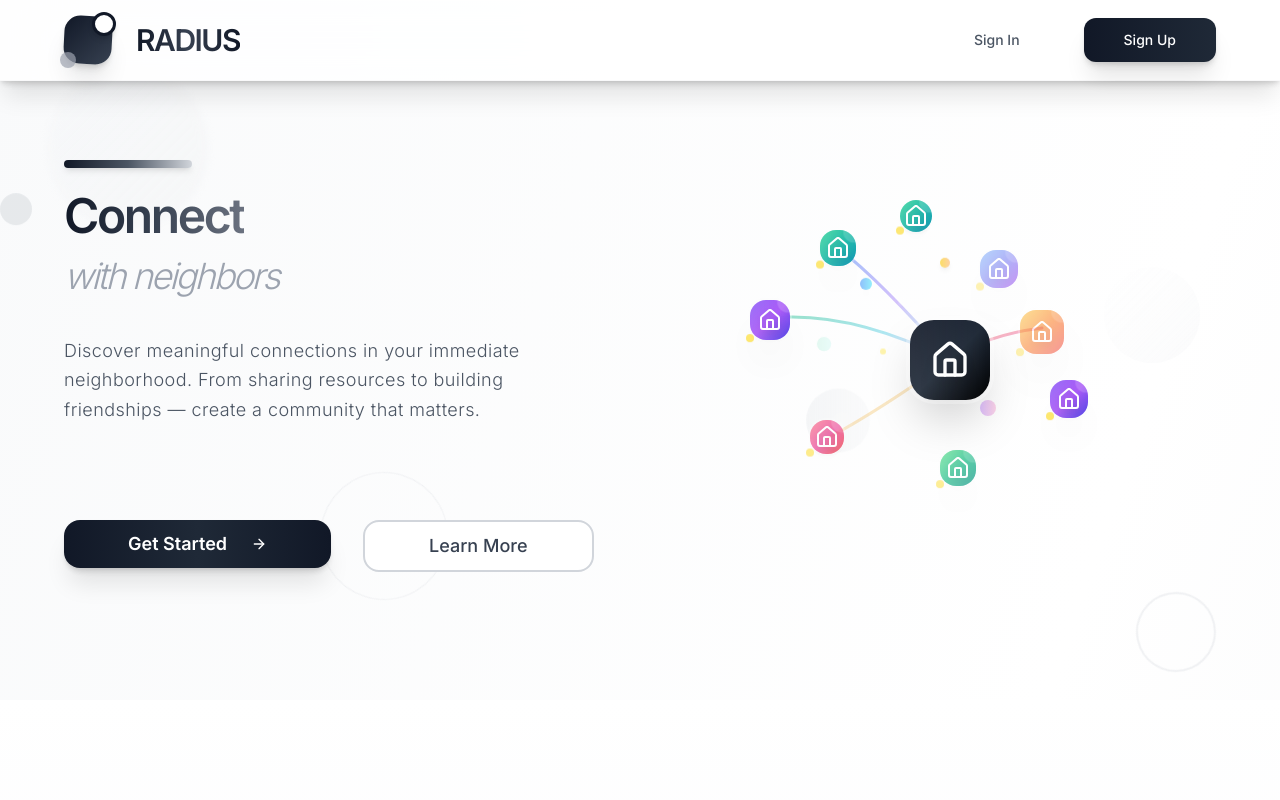
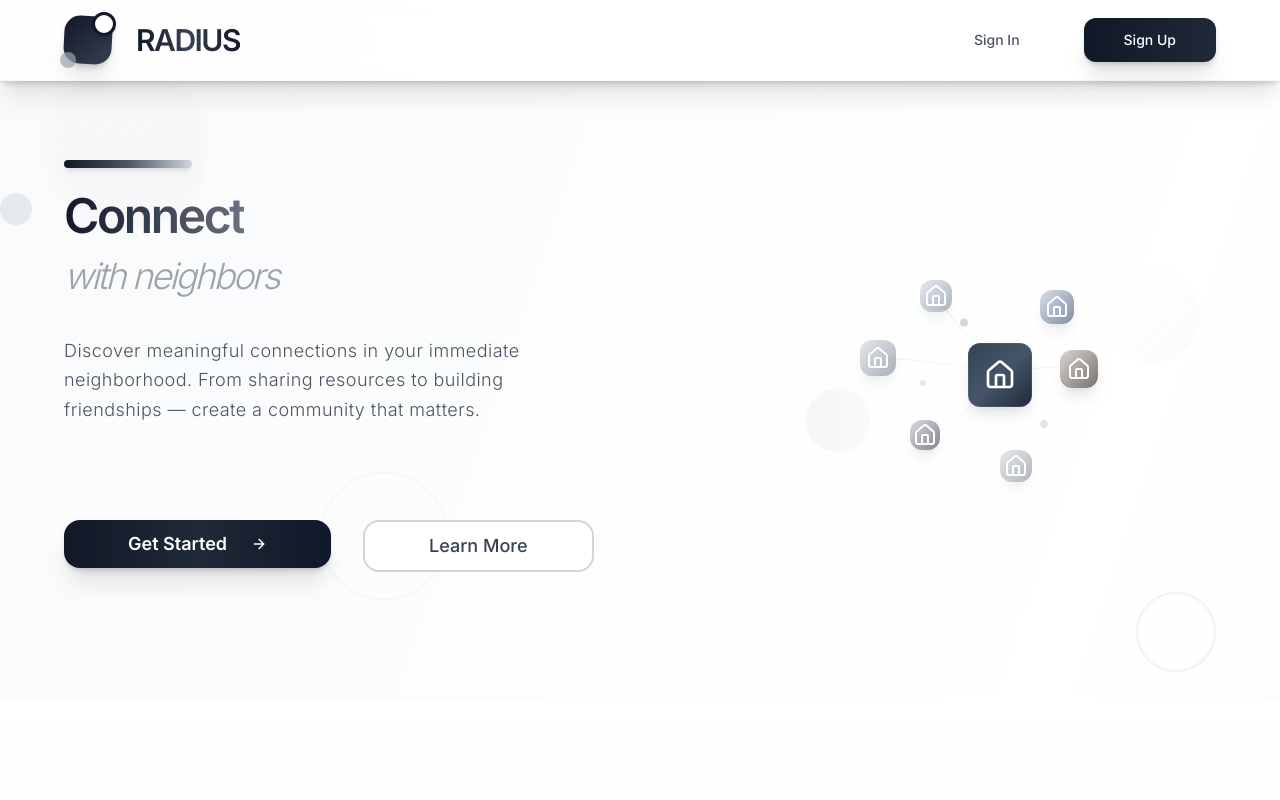
Before and after one commit to MohitPatni0731/everloom, a React (Vite) app: page / in a window 1280 px wide. Shown: the top 800 px of the page. Built offline with nearby package versions, Linux system fonts and the light colour scheme.

Commit message:
Refactor animation colors
Adjusted the animation's color scheme in `src/components/NeighborhoodClusterAnimation.tsx` to improve visual appeal.

```diff
--- a/src/components/NeighborhoodClusterAnimation.tsx
+++ b/src/components/NeighborhoodClusterAnimation.tsx
@@ -2,14 +2,12 @@
 import { Home } from "lucide-react";
 import React from "react";
 
-// Premium constellation colors with gradients
+// Elegant monochromatic colors
 const nodeColors = [
-  "bg-gradient-to-br from-emerald-400 via-teal-500 to-cyan-600",
-  "bg-gradient-to-br from-violet-500 via-purple-500 to-indigo-600",
-  "bg-gradient-to-br from-rose-400 via-pink-500 to-red-500",
-  "bg-gradient-to-br from-amber-400 via-orange-500 to-red-500",
-  "bg-gradient-to-br from-blue-400 via-indigo-500 to-purple-600",
-  "bg-gradient-to-br from-green-400 via-emerald-500 to-teal-600",
+  "bg-gradient-to-br from-slate-300 via-slate-400 to-slate-500",
+  "bg-gradient-to-br from-gray-300 via-gray-400 to-gray-500",
+  "bg-gradient-to-br from-zinc-300 via-zinc-400 to-zinc-500",
+  "bg-gradient-to-br from-stone-300 via-stone-400 to-stone-500",
 ];
 
 const neighborNode = (
@@ -28,20 +26,16 @@ const neighborNode = (
       height: boxSize,
       zIndex: 2,
       animationDelay: `${delay}s`,
-      animationDuration: '3s'
+      animationDuration: '4s'
     }}
   >
     <div
-      className={`${colorClass} w-full h-full rounded-2xl shadow-2xl flex items-center justify-center ring-2 ring-white/30 hover:ring-white/60 transition-all duration-500 hover:scale-110 cursor-pointer group`}
+      className={`${colorClass} w-full h-full rounded-xl shadow-lg flex items-center justify-center ring-1 ring-white/20 hover:ring-white/40 transition-all duration-500 hover:scale-110 cursor-pointer group`}
     >
-      <Home className={`w-[${iconSize}px] h-[${iconSize}px] text-white drop-shadow-lg group-hover:scale-110 transition-transform duration-300`} />
+      <Home className={`w-[${iconSize}px] h-[${iconSize}px] text-white drop-shadow-sm group-hover:scale-110 transition-transform duration-300`} />
 
-      {/* Glowing aura */}
-      <div className="absolute inset-0 rounded-2xl bg-gradient-to-r from-white/20 to-transparent animate-pulse opacity-60"></div>
-
-      {/* Sparkle effects */}
-      <div className="absolute -top-1 -right-1 w-3 h-3 bg-white rounded-full animate-ping opacity-75"></div>
-      <div className="absolute -bottom-1 -left-1 w-2 h-2 bg-yellow-300 rounded-full animate-bounce opacity-80" style={{ animationDelay: `${delay + 1}s` }}></div>
+      {/* Subtle glow */}
+      <div className="absolute inset-0 rounded-xl bg-gradient-to-r from-white/10 to-transparent opacity-40"></div>
     </div>
   </div>
 );
@@ -51,188 +45,118 @@ export const NeighborhoodClusterAnimation = () => {
     <div
       className="absolute pointer-events-none select-none"
       style={{
-        top: "160px",
+        top: "200px",
         right: "80px",
         zIndex: 1,
-        width: 500,
-        height: 400,
+        width: 400,
+        height: 350,
       }}
     >
-      {/* Multi-layered background glow with color shifts */}
-      <div className="absolute top-1/2 left-1/2 transform -translate-x-1/2 -translate-y-1/2 w-[400px] h-[400px] rounded-full bg-gradient-radial from-blue-200/30 via-purple-100/20 via-pink-100/15 to-transparent blur-3xl animate-pulse"></div>
-      <div className="absolute top-1/2 left-1/2 transform -translate-x-1/2 -translate-y-1/2 w-[300px] h-[300px] rounded-full bg-gradient-radial from-emerald-200/25 via-teal-100/15 to-transparent blur-2xl animate-pulse" style={{ animationDelay: '1s' }}></div>
-      <div className="absolute top-1/2 left-1/2 transform -translate-x-1/2 -translate-y-1/2 w-[200px] h-[200px] rounded-full bg-gradient-radial from-rose-200/20 via-orange-100/10 to-transparent blur-xl animate-pulse" style={{ animationDelay: '2s' }}></div>
+      {/* Subtle background glow */}
+      <div className="absolute top-1/2 left-1/2 transform -translate-x-1/2 -translate-y-1/2 w-[300px] h-[300px] rounded-full bg-gradient-radial from-gray-200/20 via-gray-100/10 to-transparent blur-2xl"></div>
 
-      {/* Dynamic orbital rings with staggered animations */}
+      {/* Simple orbital ring */}
       <svg
         className="absolute top-1/2 left-1/2 transform -translate-x-1/2 -translate-y-1/2"
-        width="320"
-        height="320"
+        width="280"
+        height="280"
         fill="none"
       >
-        {/* Outer ring */}
         <circle
-          cx="160"
-          cy="160"
-          r="140"
-          stroke="url(#rainbowGradient1)"
-          strokeWidth="2"
-          strokeOpacity="0.4"
-          strokeDasharray="8 12"
+          cx="140"
+          cy="140"
+          r="120"
+          stroke="url(#elegantGradient)"
+          strokeWidth="1"
+          strokeOpacity="0.3"
+          strokeDasharray="4 8"
           className="animate-spin"
-          style={{ animationDuration: "25s" }}
-        />
-        {/* Middle ring */}
-        <circle
-          cx="160"
-          cy="160"
-          r="100"
-          stroke="url(#rainbowGradient2)"
-          strokeWidth="2"
-          strokeOpacity="0.5"
-          strokeDasharray="6 8"
-          className="animate-spin"
-          style={{ animationDirection: "reverse", animationDuration: "20s" }}
-        />
-        {/* Inner ring */}
-        <circle
-          cx="160"
-          cy="160"
-          r="60"
-          stroke="url(#rainbowGradient3)"
-          strokeWidth="1.5"
-          strokeOpacity="0.6"
-          strokeDasharray="4 6"
-          className="animate-spin"
-          style={{ animationDuration: "15s" }}
+          style={{ animationDuration: "30s" }}
         />
 
         <defs>
-          <linearGradient id="rainbowGradient1" x1="0%" y1="0%" x2="100%" y2="100%">
-            <stop offset="0%" stopColor="#3b82f6" stopOpacity="0.6" />
-            <stop offset="25%" stopColor="#8b5cf6" stopOpacity="0.5" />
-            <stop offset="50%" stopColor="#ec4899" stopOpacity="0.4" />
-            <stop offset="75%" stopColor="#f59e0b" stopOpacity="0.5" />
-            <stop offset="100%" stopColor="#10b981" stopOpacity="0.6" />
-          </linearGradient>
-          <linearGradient id="rainbowGradient2" x1="0%" y1="0%" x2="100%" y2="100%">
-            <stop offset="0%" stopColor="#10b981" stopOpacity="0.5" />
-            <stop offset="33%" stopColor="#06b6d4" stopOpacity="0.6" />
-            <stop offset="66%" stopColor="#8b5cf6" stopOpacity="0.4" />
-            <stop offset="100%" stopColor="#f59e0b" stopOpacity="0.5" />
-          </linearGradient>
-          <linearGradient id="rainbowGradient3" x1="0%" y1="0%" x2="100%" y2="100%">
-            <stop offset="0%" stopColor="#ec4899" stopOpacity="0.6" />
-            <stop offset="50%" stopColor="#3b82f6" stopOpacity="0.5" />
-            <stop offset="100%" stopColor="#10b981" stopOpacity="0.6" />
+          <linearGradient id="elegantGradient" x1="0%" y1="0%" x2="100%" y2="100%">
+            <stop offset="0%" stopColor="#64748b" stopOpacity="0.4" />
+            <stop offset="50%" stopColor="#94a3b8" stopOpacity="0.2" />
+            <stop offset="100%" stopColor="#cbd5e1" stopOpacity="0.1" />
           </linearGradient>
         </defs>
       </svg>
 
-      {/* Central home with premium effects */}
-      <div className="absolute top-1/2 left-1/2 transform -translate-x-1/2 -translate-y-1/2 w-20 h-20 rounded-3xl bg-gradient-to-br from-gray-900 via-gray-800 to-black flex items-center justify-center shadow-2xl ring-4 ring-white/30 z-10 group hover:ring-white/60 transition-all duration-500 cursor-pointer">
-        <Home className="w-10 h-10 text-white drop-shadow-xl group-hover:scale-110 transition-transform duration-300" />
+      {/* Central home with elegant design */}
+      <div className="absolute top-1/2 left-1/2 transform -translate-x-1/2 -translate-y-1/2 w-16 h-16 rounded-xl bg-gradient-to-br from-slate-700 via-slate-600 to-slate-800 flex items-center justify-center shadow-lg ring-1 ring-white/20 z-10 group hover:ring-white/40 transition-all duration-500 cursor-pointer">
+        <Home className="w-8 h-8 text-white drop-shadow-sm group-hover:scale-110 transition-transform duration-300" />
 
-        {/* Central glow effect */}
-        <div className="absolute inset-0 rounded-3xl bg-gradient-to-r from-white/10 to-transparent animate-pulse"></div>
-
-        {/* Energy pulses */}
-        <div className="absolute inset-0 rounded-3xl border-2 border-white/20 animate-ping"></div>
-        <div className="absolute inset-0 rounded-3xl border border-blue-400/30 animate-ping" style={{ animationDelay: '0.5s' }}></div>
+        {/* Subtle pulse */}
+        <div className="absolute inset-0 rounded-xl border border-white/10 animate-pulse"></div>
       </div>
 
-      {/* Enhanced neighbor nodes with staggered effects */}
-      {neighborNode(14, nodeColors[0], { top: 70, left: 120 }, 36, 0)}
-      {neighborNode(16, nodeColors[1], { top: 140, left: 50 }, 40, 0.5)}
-      {neighborNode(14, nodeColors[2], { top: 260, left: 110 }, 34, 1)}
-      {neighborNode(18, nodeColors[3], { top: 150, left: 320 }, 44, 1.5)}
-      {neighborNode(16, nodeColors[4], { top: 90, left: 280 }, 38, 2)}
-      {neighborNode(14, nodeColors[5], { top: 290, left: 240 }, 36, 2.5)}
-      {neighborNode(12, nodeColors[0], { top: 40, left: 200 }, 32, 3)}
-      {neighborNode(15, nodeColors[1], { top: 220, left: 350 }, 38, 3.5)}
+      {/* Elegant neighbor nodes */}
+      {neighborNode(12, nodeColors[0], { top: 80, left: 120 }, 32, 0)}
+      {neighborNode(14, nodeColors[1], { top: 140, left: 60 }, 36, 0.8)}
+      {neighborNode(12, nodeColors[2], { top: 220, left: 110 }, 30, 1.6)}
+      {neighborNode(16, nodeColors[3], { top: 150, left: 260 }, 38, 2.4)}
+      {neighborNode(14, nodeColors[0], { top: 90, left: 240 }, 34, 3.2)}
+      {neighborNode(12, nodeColors[1], { top: 250, left: 200 }, 32, 4)}
 
-      {/* Dynamic morphing connection lines */}
+      {/* Subtle connection lines */}
       <svg
         className="absolute top-0 left-0 w-full h-full"
         fill="none"
       >
-        {/* Animated connection lines with gradient effects */}
         <path
-          d="M250 200 Q180 120 138 88"
-          stroke="url(#connectionGradient1)"
-          strokeWidth="3"
-          strokeOpacity="0.7"
+          d="M200 175 Q160 130 136 96"
+          stroke="url(#connectionGradient)"
+          strokeWidth="1"
+          strokeOpacity="0.4"
           strokeLinecap="round"
           className="animate-pulse"
           fill="none"
         />
         <path
-          d="M250 200 Q150 150 70 158"
-          stroke="url(#connectionGradient2)"
-          strokeWidth="3"
-          strokeOpacity="0.7"
+          d="M200 175 Q140 160 78 158"
+          stroke="url(#connectionGradient)"
+          strokeWidth="1"
+          strokeOpacity="0.4"
           strokeLinecap="round"
           className="animate-pulse"
-          style={{ animationDelay: "0.8s" }}
+          style={{ animationDelay: "1s" }}
           fill="none"
         />
         <path
-          d="M250 200 Q180 250 128 278"
-          stroke="url(#connectionGradient3)"
-          strokeWidth="3"
-          strokeOpacity="0.7"
+          d="M200 175 Q160 220 128 238"
+          stroke="url(#connectionGradient)"
+          strokeWidth="1"
+          strokeOpacity="0.4"
           strokeLinecap="round"
           className="animate-pulse"
-          style={{ animationDelay: "1.6s" }}
+          style={{ animationDelay: "2s" }}
           fill="none"
         />
         <path
-          d="M250 200 Q285 175 342 168"
-          stroke="url(#connectionGradient4)"
-          strokeWidth="3"
-          strokeOpacity="0.7"
+          d="M200 175 Q230 165 278 168"
+          stroke="url(#connectionGradient)"
+          strokeWidth="1"
+          strokeOpacity="0.4"
           strokeLinecap="round"
           className="animate-pulse"
-          style={{ animationDelay: "2.4s" }}
+          style={{ animationDelay: "3s" }}
           fill="none"
         />
 
         <defs>
-          <linearGradient id="connectionGradient1" x1="0%" y1="0%" x2="100%" y2="100%">
-            <stop offset="0%" stopColor="#3b82f6" stopOpacity="0.8" />
-            <stop offset="50%" stopColor="#8b5cf6" stopOpacity="0.6" />
-            <stop offset="100%" stopColor="#06b6d4" stopOpacity="0.2" />
-          </linearGradient>
-          <linearGradient id="connectionGradient2" x1="0%" y1="0%" x2="100%" y2="100%">
-            <stop offset="0%" stopColor="#10b981" stopOpacity="0.8" />
-            <stop offset="50%" stopColor="#06b6d4" stopOpacity="0.6" />
-            <stop offset="100%" stopColor="#8b5cf6" stopOpacity="0.2" />
-          </linearGradient>
-          <linearGradient id="connectionGradient3" x1="0%" y1="0%" x2="100%" y2="100%">
-            <stop offset="0%" stopColor="#ec4899" stopOpacity="0.8" />
-            <stop offset="50%" stopColor="#f59e0b" stopOpacity="0.6" />
-            <stop offset="100%" stopColor="#10b981" stopOpacity="0.2" />
-          </linearGradient>
-          <linearGradient id="connectionGradient4" x1="0%" y1="0%" x2="100%" y2="100%">
-            <stop offset="0%" stopColor="#f59e0b" stopOpacity="0.8" />
-            <stop offset="50%" stopColor="#ec4899" stopOpacity="0.6" />
-            <stop offset="100%" stopColor="#3b82f6" stopOpacity="0.2" />
+          <linearGradient id="connectionGradient" x1="0%" y1="0%" x2="100%" y2="100%">
+            <stop offset="0%" stopColor="#64748b" stopOpacity="0.6" />
+            <stop offset="50%" stopColor="#94a3b8" stopOpacity="0.3" />
+            <stop offset="100%" stopColor="#cbd5e1" stopOpacity="0.1" />
           </linearGradient>
         </defs>
       </svg>
 
-      {/* Enhanced floating particles with various effects */}
-      <div className="absolute top-[120px] left-[160px] w-3 h-3 bg-gradient-to-r from-blue-400 to-cyan-300 rounded-full animate-bounce opacity-70 shadow-lg"></div>
-      <div className="absolute top-[180px] left-[120px] w-2 h-2 bg-gradient-to-r from-emerald-400 to-teal-300 rounded-full animate-ping opacity-60" style={{ animationDelay: "1s" }}></div>
-      <div className="absolute top-[240px] left-[280px] w-4 h-4 bg-gradient-to-r from-purple-400 to-pink-300 rounded-full animate-pulse opacity-50 shadow-xl" style={{ animationDelay: "2s" }}></div>
-      <div className="absolute top-[100px] left-[240px] w-2.5 h-2.5 bg-gradient-to-r from-yellow-400 to-orange-300 rounded-full animate-bounce opacity-65 shadow-md" style={{ animationDelay: "0.5s" }}></div>
-      <div className="absolute top-[200px] left-[320px] w-3 h-3 bg-gradient-to-r from-rose-400 to-pink-300 rounded-full animate-ping opacity-55" style={{ animationDelay: "1.5s" }}></div>
-      <div className="absolute top-[160px] left-[80px] w-2 h-2 bg-gradient-to-r from-indigo-400 to-blue-300 rounded-full animate-pulse opacity-75 shadow-lg" style={{ animationDelay: "2.5s" }}></div>
-
-      {/* Magical sparkle trail effects */}
-      <div className="absolute top-[140px] left-[200px] w-1 h-1 bg-white rounded-full animate-ping opacity-80"></div>
-      <div className="absolute top-[190px] left-[180px] w-1.5 h-1.5 bg-yellow-200 rounded-full animate-bounce opacity-70" style={{ animationDelay: "0.3s" }}></div>
-      <div className="absolute top-[170px] left-[260px] w-1 h-1 bg-cyan-200 rounded-full animate-pulse opacity-60" style={{ animationDelay: "0.8s" }}></div>
+      {/* Minimal floating particles */}
+      <div className="absolute top-[120px] left-[160px] w-2 h-2 bg-slate-400/60 rounded-full animate-bounce opacity-70"></div>
+      <div className="absolute top-[180px] left-[120px] w-1.5 h-1.5 bg-gray-400/50 rounded-full animate-pulse opacity-60" style={{ animationDelay: "1s" }}></div>
+      <div className="absolute top-[220px] left-[240px] w-2 h-2 bg-zinc-400/60 rounded-full animate-pulse opacity-50" style={{ animationDelay: "2s" }}></div>
     </div>
   );
 };
```
